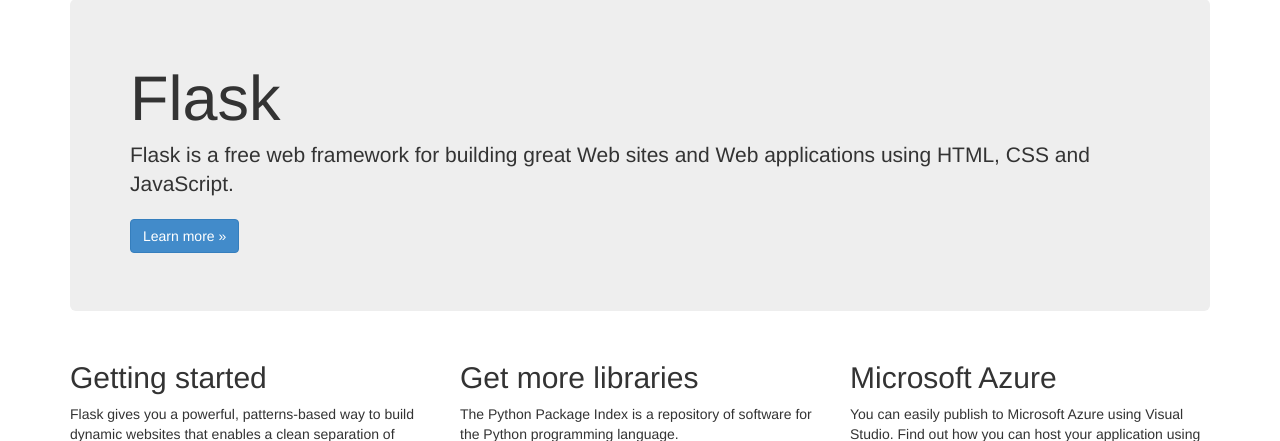
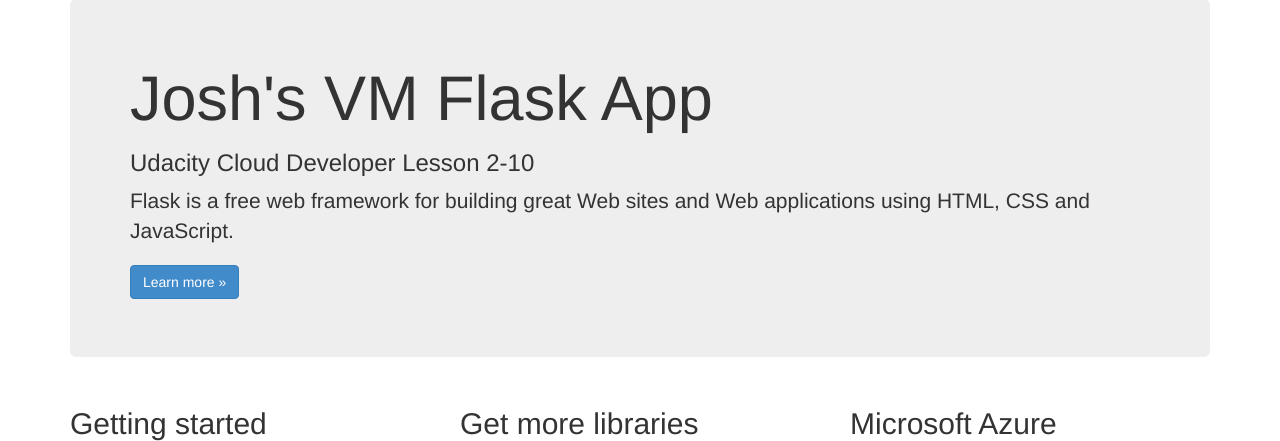
Before and after one commit to RR-Udacity/josh_project1, a Flask app: page / in a window 1280 px wide. Shown: the part 51-492 px from the top of the page. Run offline with Flask 2, Linux system fonts and the light colour scheme; some libraries are stand-ins or nearby versions.

Commit message:
Update index.html

```diff
--- a/vm_test/FlaskTemplate/templates/index.html
+++ b/vm_test/FlaskTemplate/templates/index.html
@@ -3,7 +3,8 @@
 {% block content %}
 
 <div class="jumbotron">
-    <h1>Flask</h1>
+    <h1>Josh's VM Flask App</h1>
+    <h3>Udacity Cloud Developer Lesson 2-10</h3>
     <p class="lead">Flask is a free web framework for building great Web sites and Web applications using HTML, CSS and JavaScript.</p>
     <p><a href="http://flask.pocoo.org/" class="btn btn-primary btn-large">Learn more &raquo;</a></p>
 </div>
```
